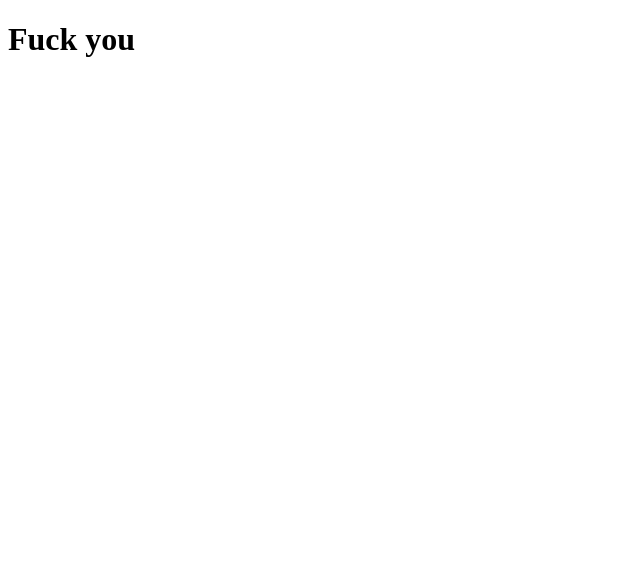
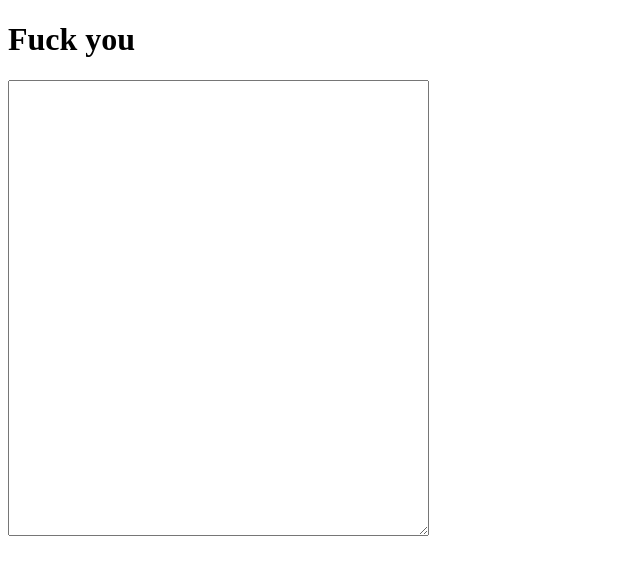
Before and after one commit to grenudi/testserver, a website: page browser/static/index.html in a window 1280 px wide. Shown: the whole page, without its empty margins (0-640 px from the left). Drawn offline with Linux system fonts and the light colour scheme.

Commit message:
test server is done, with text area

```diff
--- a/browser/static/index.html
+++ b/browser/static/index.html
@@ -8,5 +8,12 @@
 </head>
 <body>
   <h1>Fuck you</h1>
+  <div id="one">
+    <div id="two">
+      <div id="three">
+        <textarea name="texta" id="test" cols="50" rows="30"></textarea>
+      </div>
+    </div>
+  </div>
 </body>
 </html>
```
